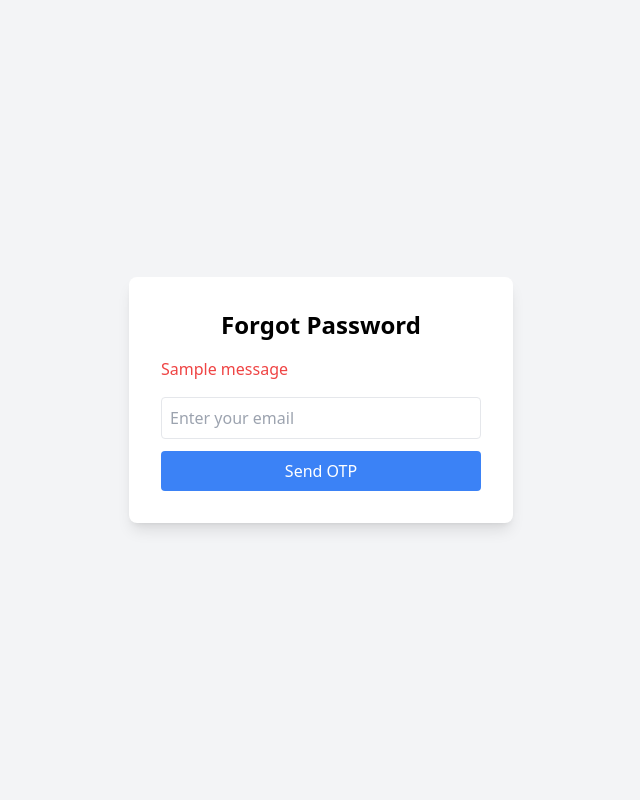
After one commit to Roopika-sics/Cyber-Bullying-Detection, a Django app: page /accounts/forgot-password/ in a window 1280 px wide. The commit adds this page. Shown: the whole page, without its empty margins (319-959 px from the left). Run offline with Django 5.2, Linux system fonts and the light colour scheme; tables that the repository leaves empty hold one stand-in row (values such as "Sample post"); one stand-in notice (Sample message) is shown; some libraries are stand-ins or nearby versions.

Commit message:
reset password done

```diff
--- /dev/null
+++ b/accounts/templates/accounts/forgot_password.html
@@ -0,0 +1,25 @@
+<!DOCTYPE html>
+<html lang="en">
+<head>
+    <meta charset="UTF-8">
+    <title>Forgot Password</title>
+    <script src="https://cdn.tailwindcss.com"></script>
+</head>
+<body class="flex items-center justify-center h-screen bg-gray-100">
+    <div class="bg-white p-8 rounded-lg shadow-lg w-96">
+        <h2 class="text-2xl font-bold text-center mb-4">Forgot Password</h2>
+        {% if messages %}
+            <div class="mb-4">
+                {% for message in messages %}
+                    <p class="text-red-500">{{ message }}</p>
+                {% endfor %}
+            </div>
+        {% endif %}
+        <form method="post">
+            {% csrf_token %}
+            <input type="email" name="email" placeholder="Enter your email" class="w-full p-2 border rounded mb-3">
+            <button type="submit" class="w-full bg-blue-500 text-white p-2 rounded">Send OTP</button>
+        </form>
+    </div>
+</body>
+</html>
--- a/accounts/templates/accounts/login.html
+++ b/accounts/templates/accounts/login.html
@@ -26,6 +26,7 @@
             <button type="submit" class="w-full bg-blue-500 text-white p-2 rounded">Login</button>
         </form>
         <p class="text-center mt-4">Don't have an account? <a href="{% url 'register' %}" class="text-blue-500">Register</a></p>
+        <p class="text-center mt-4"><a href="{% url 'forgot_password' %}" class="text-blue-500">Forgot Password?</a></p>
     </div>
 </body>
 </html>
--- a/accounts/urls.py
+++ b/accounts/urls.py
@@ -1,9 +1,13 @@
 from django.urls import path
-from .views import register, user_login, dashboard, user_logout
+from .views import register, user_login, dashboard, user_logout, forgot_password, verify_otp, reset_password
+
 
 urlpatterns = [
     path('register/', register, name='register'),
     path('login/', user_login, name='login'),
     path('dashboard/', dashboard, name='dashboard'),
     path('logout/', user_logout, name='logout'),
+    path("forgot-password/", forgot_password, name="forgot_password"),
+    path("verify-otp/", verify_otp, name="verify_otp"),
+    path("reset-password/", reset_password, name="reset_password"),
 ]
--- a/accounts/views.py
+++ b/accounts/views.py
@@ -5,6 +5,10 @@ from .forms import RegistrationForm
 from django.contrib import messages
 from .models import Profile
 from django.contrib.auth.decorators import login_required
+import random
+from django.core.mail import send_mail
+from django.utils.timezone import now, timedelta
+from .models import OTP
 
 def register(request):
     if request.method == "POST":
@@ -39,6 +43,75 @@ def user_login(request):
 
     return render(request, "accounts/login.html")
 
+
+def forgot_password(request):
+    if request.method == "POST":
+        email = request.POST.get("email")
+        try:
+            user = User.objects.get(email=email)
+            otp_code = str(random.randint(100000, 999999))
+            OTP.objects.create(user=user, otp=otp_code)
+
+            # Send email
+            send_mail(
+                "Password Reset OTP",
+                f"Your OTP for password reset is: {otp_code}",
+                "your_email@example.com",
+                [email],
+                fail_silently=False,
+            )
+            request.session["reset_email"] = email
+            return redirect("verify_otp")
+        except User.DoesNotExist:
+            messages.error(request, "Email not found")
+
+    return render(request, "accounts/forgot_password.html")
+
+def verify_otp(request):
+    if request.method == "POST":
+        email = request.session.get("reset_email")
+        entered_otp = request.POST.get("otp")
+
+        try:
+            user = User.objects.get(email=email)
+            otp_entry = OTP.objects.filter(user=user).order_by("-created_at").first()
+
+            if otp_entry and otp_entry.otp == entered_otp:
+                request.session["otp_verified"] = True
+                return redirect("reset_password")
+            else:
+                messages.error(request, "Invalid OTP")
+        except User.DoesNotExist:
+            messages.error(request, "User not found")
+
+    return render(request, "accounts/verify_otp.html")
+
+def reset_password(request):
+    if not request.session.get("otp_verified"):
+        return redirect("forgot_password")
+
+    if request.method == "POST":
+        email = request.session.get("reset_email")
+        new_password = request.POST.get("new_password")
+        confirm_password = request.POST.get("confirm_password")
+
+        if new_password == confirm_password:
+            try:
+                user = User.objects.get(email=email)
+                user.set_password(new_password)
+                user.save()
+                messages.success(request, "Password reset successful! Please login.")
+                del request.session["reset_email"]
+                del request.session["otp_verified"]
+                return redirect("login")
+            except User.DoesNotExist:
+                messages.error(request, "User not found")
+        else:
+            messages.error(request, "Passwords do not match")
+
+    return render(request, "accounts/reset_password.html")
+
+
 @login_required(login_url='login')
 def dashboard(request):
     return render(request, "accounts/dashboard.html")
```
Also changed, not shown: accounts/models.py (+9 -0 lines), accounts/templates/accounts/reset_password.html (added, +26 -0 lines), accounts/templates/accounts/verify_otp.html (added, +25 -0 lines), ai_phishing/settings.py (+7 -0 lines), accounts/migrations/0005_otp.py (added), db.sqlite3.
